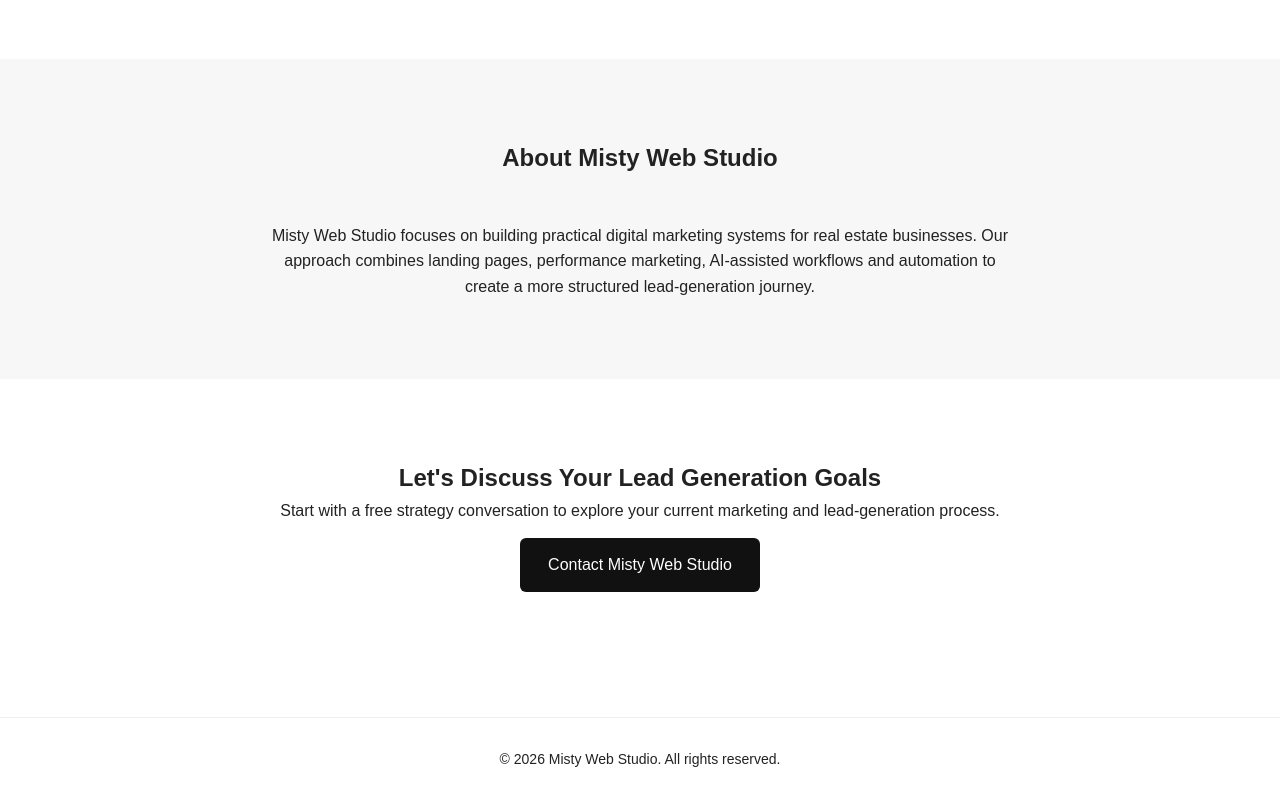
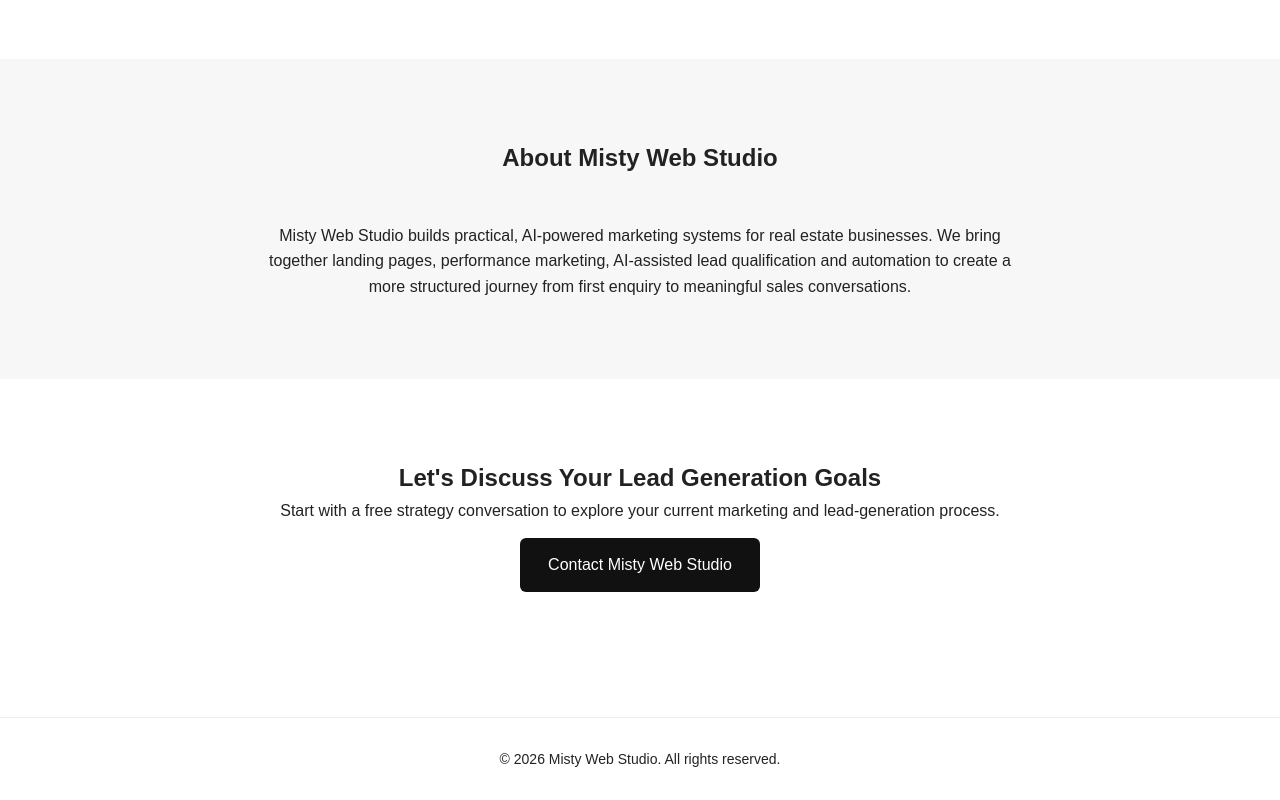
Before and after one commit to Sushma5621/mistywebstudio.com, a plain HTML site: page index.html in a window 1280 px wide. Shown: the part 1320-2120 px from the top of the page. Drawn offline with Linux system fonts and the light colour scheme.

Commit message:
Update index.html

```diff
--- a/index.html
+++ b/index.html
@@ -249,11 +249,10 @@
   </div>
 
   <p>
-    Misty Web Studio focuses on building practical digital marketing systems
-    for real estate businesses. Our approach combines landing pages,
-    performance marketing, AI-assisted workflows and automation to create
-    a more structured lead-generation journey.
-  </p>
+    Misty Web Studio builds practical, AI-powered marketing systems for real estate businesses.
+    We bring together landing pages, performance marketing, AI-assisted lead qualification and
+    automation to create a more structured journey from first enquiry to meaningful sales conversations.
+ </p>
 
 </section>
 
```
